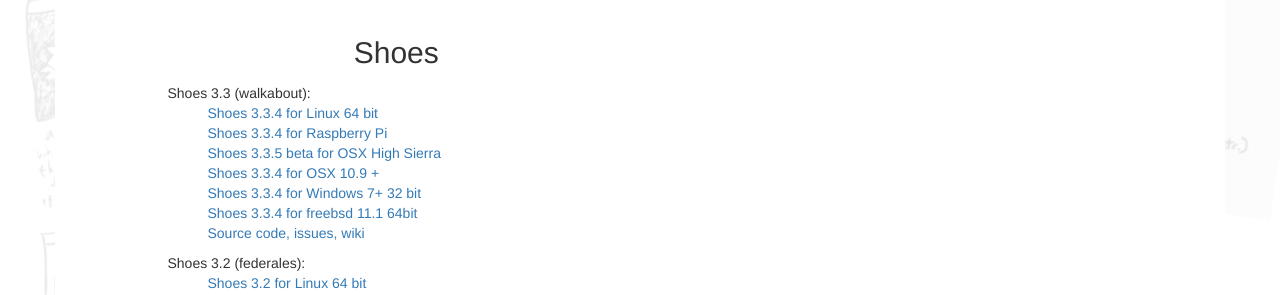
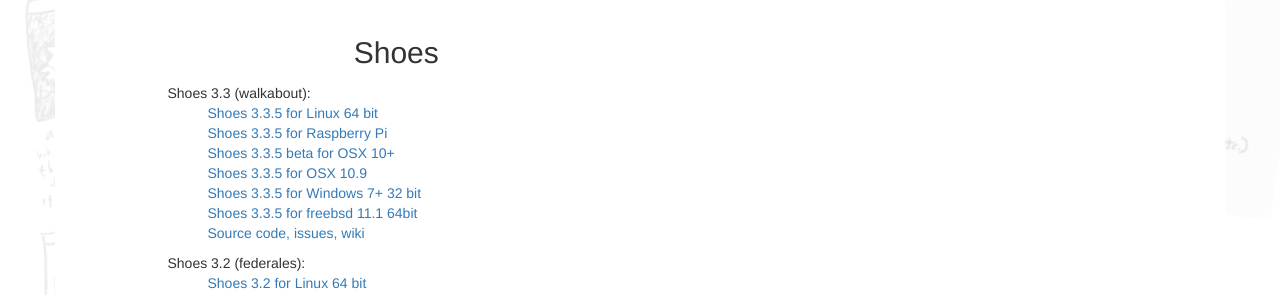
Before and after one commit to shoes/shoesrb.com, a Jekyll site: the page built from downloads.html, in a window 1280 px wide and 1097 px high. Shown: the part 434-729 px from the top of the window. Built offline with Jekyll 4.4.1, drawn with Linux system fonts in a browser that asks for light colours; nearby versions of some CDN libraries.

Commit message:
do it properly - sorry.

```diff
--- a/downloads.html
+++ b/downloads.html
@@ -26,12 +26,12 @@
     <div id="download-main-content">
       Shoes 3.3 (walkabout):
       <ul>
-        <li><a href="https://shoes.mvmanila.com/public/shoes/shoes-3.3.5-gtk3-x86_64.install">Shoes 3.3.4 for Linux 64 bit</a></li>
-        <li><a href="https://shoes.mvmanila.com/public/shoes/shoes-3.3.5-gtk3-armhf.install">Shoes 3.3.4 for Raspberry Pi</a></li>
-        <li><a href="https://shoes.mvmanila.com/public/shoes/shoes-3.3.5-osx-10.10.tgz">Shoes 3.3.5 beta for OSX High Sierra</a></li>
-        <li><a href="https://shoes.mvmanila.com/public/shoes/shoes-3.3.5-osx-10.9.tgz">Shoes 3.3.4 for OSX 10.9 +</a></li>
-        <li><a href="https://shoes.mvmanila.com/public/shoes/shoes-3.3.5-gtk3-32.exe">Shoes 3.3.4 for Windows 7+ 32 bit</a></li>
-        <li><a href="https://shoes.mvmanila.com/public/shoes/shoes-3.3.5-gtk3-freebsd.install">Shoes 3.3.4 for freebsd 11.1 64bit</a></li>
+        <li><a href="https://shoes.mvmanila.com/public/shoes/shoes-3.3.5-gtk3-x86_64.install">Shoes 3.3.5 for Linux 64 bit</a></li>
+        <li><a href="https://shoes.mvmanila.com/public/shoes/shoes-3.3.5-gtk3-armhf.install">Shoes 3.3.5 for Raspberry Pi</a></li>
+        <li><a href="https://shoes.mvmanila.com/public/shoes/shoes-3.3.5-osx-10.10.tgz">Shoes 3.3.5 beta for OSX 10+</a></li>
+        <li><a href="https://shoes.mvmanila.com/public/shoes/shoes-3.3.5-osx-10.9.tgz">Shoes 3.3.5 for OSX 10.9</a></li>
+        <li><a href="https://shoes.mvmanila.com/public/shoes/shoes-3.3.5-gtk3-32.exe">Shoes 3.3.5 for Windows 7+ 32 bit</a></li>
+        <li><a href="https://shoes.mvmanila.com/public/shoes/shoes-3.3.5-gtk3-freebsd.install">Shoes 3.3.5 for freebsd 11.1 64bit</a></li>
         <li><a href="https://github.com/Shoes3/shoes3">Source code, issues, wiki</a></li>
       </ul>
 
```
